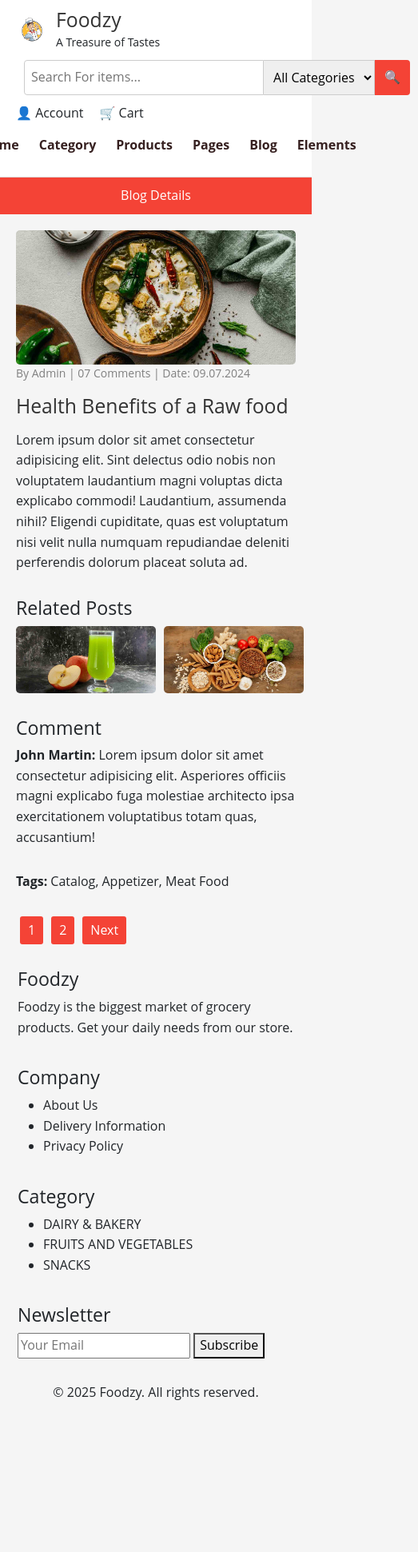
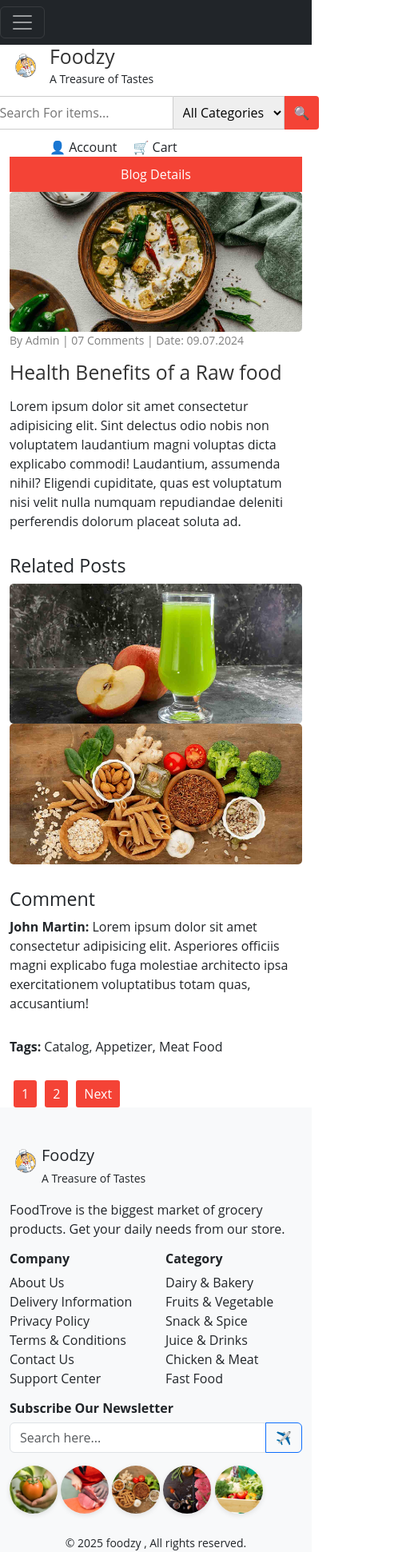
Before and after one commit to MRzJOE/ITIReactProject, a plain HTML site: page pages/details.html in a window 390 px wide. Shown: the whole page at 80% size, 523 px wide, since content can reach past the window. Before the commit the page ends 1770 px from the top, so only its background shows below. Drawn offline with Linux system fonts and the light colour scheme.

Commit message:
header and footer last change

```diff
--- a/pages/details.html
+++ b/pages/details.html
@@ -2,22 +2,61 @@
 <html lang="en">
 
 <head>
+
+  <!-- <nav class="main-nav">
+      <div class="container-md">
+        <ul>
+          <li><a href="https://www.mclaren.com/">Home</a></li>
+          <li><a href="https://www.mclaren.com/">Category</a></li>
+          <li><a href="https://www.mclaren.com/">Products</a></li>
+          <li><a href="https://www.mclaren.com/">Pages</a></li>
+          <li><a href="https://www.mclaren.com/">Blog</a></li>
+          <li><a href="https://www.mclaren.com/">Elements</a></li>
+        </ul>
+      </div>
+    </nav> -->
+
+  <!-- Header -->
+  <header class="top-header">
     <meta charset="UTF-8" />
     <meta name="viewport" content="width=device-width, initial-scale=1.0" />
-  <link
-      rel="stylesheet"
-      href="../assets/bootstrap-5.3.7-dist/css/bootstrap.min.css"
-    />
+    <link rel="stylesheet" href="../assets/bootstrap-5.3.7-dist/css/bootstrap.min.css" />
     <title>Blog Details - Foodzy</title>
     <link rel="stylesheet" href="../styles/details.css">
 </head>
 
 <body>
 
-  <!-- Header -->
-  <header class="top-header">
-    <div class="header-container header-container d-sm-none">
-      <div class="logo">
+
+  <nav class="navbar navbar-expand-lg navbar-dark bg-dark">
+    <a class="navbar-toggler" role="button" data-bs-toggle="collapse" data-bs-target="#mobileNav">
+      <span class="navbar-toggler-icon"></span>
+    </a>
+    <div class="collapse navbar-collapse" id="mobileNav">
+      <ul class="navbar-nav">
+        <li class="nav-item"><a class="nav-link" href="https://www.mclaren.com/">Home</a></li>
+        <li class="nav-item"><a class="nav-link" href="https://www.mclaren.com/">Category</a></li>
+        <li class="nav-item"><a class="nav-link" href="https://www.mclaren.com/">Products</a></li>
+        <li class="nav-item"><a class="nav-link" href="https://www.mclaren.com/">Pages</a></li>
+        <li class="nav-item"><a class="nav-link" href="https://www.mclaren.com/">Blog</a></li>
+        <li class="nav-item"><a class="nav-link" href="https://www.mclaren.com/">Elements</a></li>
+      </ul>
+    </div>
+
+    </div>
+  </nav>
+
+
+
+
+
+
+
+  <header>
+
+    <div class="container-sm">
+      <div class="header-container ">
+        <div class="logo ">
           <img src="logo.png" alt="Logo" />
           <div>
             <h2 style="margin: 0;">Foodzy</h2>
@@ -36,52 +75,61 @@
           <div>🛒 Cart</div>
         </div>
       </div>
+    </div>
 
-    <nav class="main-nav">
-      <ul>
-        <li><a href="https://www.mclaren.com/">Home</a></li>
-        <li><a href="https://www.mclaren.com/">Category</a></li>
-        <li><a href="https://www.mclaren.com/">Products</a></li>
-        <li><a href="https://www.mclaren.com/">Pages</a></li>
-        <li><a href="https://www.mclaren.com/">Blog</a></li>
-        <li><a href="https://www.mclaren.com/">Elements</a></li>
-      </ul>
-    </nav>
   </header>
 
+
+
   <!-- Page Title -->
+  <div class="container-md ">
     <div class="page-title">Blog Details</div>
+  </div>
 
   <!-- Content -->
-  <div class="container">
+  <div class="container-lg ">
     <div class="main-content">
       <img src="salad.jpg" class="blog-image" />
       <div class="meta">By Admin | 07 Comments | Date: 09.07.2024</div>
       <h2>Health Benefits of a Raw food</h2>
       <p>
-        Lorem ipsum dolor sit amet consectetur adipisicing elit. Sint delectus odio nobis non voluptatem laudantium magni voluptas dicta explicabo commodi! Laudantium, assumenda nihil? Eligendi cupiditate, quas est voluptatum nisi velit nulla numquam repudiandae deleniti perferendis dolorum placeat soluta ad.
+        Lorem ipsum dolor sit amet consectetur adipisicing elit. Sint delectus odio nobis non voluptatem laudantium
+        magni voluptas dicta explicabo commodi! Laudantium, assumenda nihil? Eligendi cupiditate, quas est voluptatum
+        nisi velit nulla numquam repudiandae deleniti perferendis dolorum placeat soluta ad.
       </p>
 
-      <div class="related-posts">
+
+      <div class="related-posts ">
         <h3>Related Posts</h3>
-        <div class="related-posts-images">
-          <img src="juice.jpg" />
-          <img src="pasta.jpg" />
+        <div class="row gx-3">
+          <div class="col-12 col-lg-6">
+            <div>
+              <img src="juice.jpg" class="img-fluid w-100" />
+            </div>
+          </div>
+          <div class="col-12 col-lg-6">
+            <div>
+              <img src="pasta.jpg" class="img-fluid w-100" />
+            </div>
+          </div>
         </div>
       </div>
 
-      <div class="comment-section">
+
+
+      <div class="comment-section ">
         <h3>Comment</h3>
         <p>
-          <strong>John Martin:</strong> Lorem ipsum dolor sit amet consectetur adipisicing elit. Asperiores officiis magni explicabo fuga molestiae architecto ipsa exercitationem voluptatibus totam quas, accusantium!
+          <strong>John Martin:</strong> Lorem ipsum dolor sit amet consectetur adipisicing elit. Asperiores officiis
+          magni explicabo fuga molestiae architecto ipsa exercitationem voluptatibus totam quas, accusantium!
         </p>
       </div>
 
-      <div class="tags">
+      <div class="tags ">
         <strong>Tags:</strong> Catalog, Appetizer, Meat Food
       </div>
-
-      <div class="pagination">
+      <!-- buttins  -->
+      <div class="pagination ">
         <button>1</button>
         <button>2</button>
         <button>Next</button>
@@ -90,36 +138,76 @@
   </div>
 
   <!-- Footer -->
-  <footer>
-    <div class="footer-columns container-sm" >
+  <footer class=" pt-5 bg-light text-dark">
+    <div class="container-lg">
+      <div class="row">
+
+        <!-- Logo  -->
+        <div class="col-12 col-md-3">
+          <div class="d-flex align-items-start">
+            <img src="logo.png" alt="Logo" width="40">
             <div>
-        <h3>Foodzy</h3>
-        <p>Foodzy is the biggest market of grocery products. Get your daily needs from our store.</p>
+              <h5 class="mb-1">Foodzy</h5>
+              <small>A Treasure of Tastes</small>
             </div>
-      <div>
-        <h3>Company</h3>
-        <ul>
+          </div>
+          <p class="mt-3">FoodTrove is the biggest market of grocery products. Get your daily needs from our store.</p>
+
+        </div>
+
+        <!-- Company -->
+        <div class="col-6 col-md-2">
+          <h6 class="fw-bold">Company</h6>
+          <ul class="list-unstyled">
             <li>About Us</li>
             <li>Delivery Information</li>
             <li>Privacy Policy</li>
+            <li>Terms & Conditions</li>
+            <li>Contact Us</li>
+            <li>Support Center</li>
           </ul>
         </div>
-      <div>
-        <h3>Category</h3>
-        <ul>
-          <li>DAIRY & BAKERY</li>
-          <li>FRUITS AND VEGETABLES</li>
-          <li>SNACKS</li>
+
+        <!-- Category -->
+        <div class="col-6 col-md-3">
+          <h6 class="fw-bold">Category</h6>
+          <ul class="list-unstyled">
+            <li>Dairy & Bakery</li>
+            <li>Fruits & Vegetable</li>
+            <li>Snack & Spice</li>
+            <li>Juice & Drinks</li>
+            <li>Chicken & Meat</li>
+            <li>Fast Food</li>
           </ul>
         </div>
-      <div>
-        <h3>Newsletter</h3>
-        <input type="text" placeholder="Your Email" />
-        <button>Subscribe</button>
+
+        <!-- Newsletter -->
+        <div class="col-12 col-md-4">
+          <h6 class="fw-bold">Subscribe Our Newsletter</h6>
+          <div class="input-group mb-3">
+            <input type="text" class="form-control" placeholder="Search here..." />
+            <button class="btn btn-outline-primary" type="button">✈️</button>
+          </div>
+
+
+
+          <!-- Imageس -->
+          <div class="image-gallery ">
+            <img src="details1.jpg">
+            <img src="details2.jpg">
+            <img src="details3.jpg">
+            <img src="details4.jpg">
+            <img src="details5.jpg">
+          </div>
+
+
+          <!-- Copyright -->
+          <div class="text-center pt-4">
+            <small>© 2025 foodzy , All rights reserved.</small>
           </div>
         </div>
-    <p style="text-align: center; padding-top: 20px;">© 2025 Foodzy. All rights reserved.</p>
   </footer>
+
   <script src="../assets/bootstrap-5.3.7-dist/js/bootstrap.min.js"></script>
 </body>
 
--- a/styles/details.css
+++ b/styles/details.css
@@ -1,24 +1,6 @@
 
     body {
       font-family: 'Open Sans', sans-serif;
-      line-height: 1.6;
-      background-color: #f5f5f5;
-    }
-
-    /* Header Styles */
-    .top-header {
-      background-color: #fff;
-      padding: 10px 20px;
-      border-bottom: 1px solid #ddd;
-    }
-
-    .header-container {
-      display: flex;
-      justify-content: space-between;
-      align-items: center;
-      flex-wrap: wrap;
-      max-width: 1200px;
-      margin: auto;
     }
 
     .logo {
@@ -63,32 +45,14 @@
     }
 
     .header-icons {
+      position: relative;
+      left: 50px;
       display: flex;
       align-items: center;
       gap: 20px;
     }
 
-    .main-nav {
-      margin-top: 15px;
-    }
 
-    .main-nav ul {
-      list-style: none;
-      display: flex;
-      justify-content: center;
-      gap: 25px;
-      font-weight: bold;
-    }
-
-    .main-nav li:hover {
-      background-color: #f44336;
-      transition: background-color 0.9s;
-    }
-
-    .main-nav a {
-      text-decoration: none;
-      color: rgb(54, 32, 32);
-    }
 
     .page-title {
       background-color: #f44336;
@@ -168,3 +132,15 @@
       border: none;
       cursor: pointer;
     }
+ .image-gallery img {
+  width: 60px;
+  height: 60px;
+  object-fit: cover;
+  border-radius: 50%50%;
+  transition: transform 0.3s;
+  box-shadow: 0 2px 6px rgba(0,0,0,0.1);
+}
+
+.image-gallery img:hover {
+  transform: scale(1.5);
+}
```
Also changed, not shown: pages/details1.jpg (added), pages/details2.jpg (added), pages/details3.jpg (added), pages/details4.jpg (added), pages/details5.jpg (added). Lines whose indentation alone changed are shown as unchanged.
